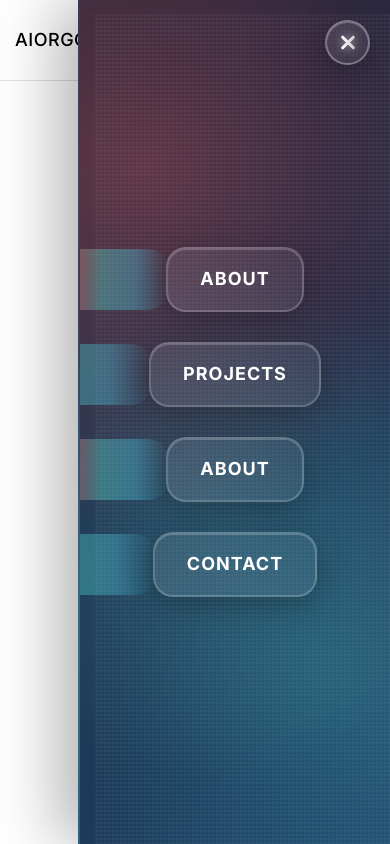
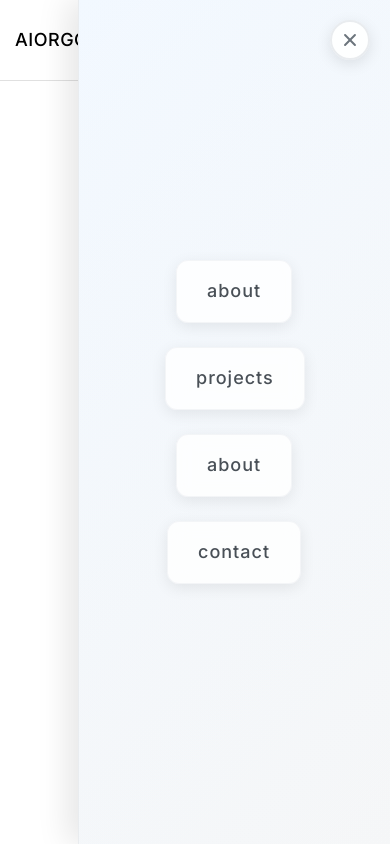
Before and after one commit to Semih-AIORGO/AIORGO-website, a plain HTML site: page index.html in a window 390 px wide. Both pictures are taken after a click on the button "Toggle navigation menu". Drawn offline with Linux system fonts and the light colour scheme.

Commit message:
Create elegant envelope-style hamburger menu with smooth animations and clean modern design

```diff
--- a/style.css
+++ b/style.css
@@ -57,24 +57,18 @@ body {
     right: 0;
     width: 50vw;
     height: 100vh;
-    background:
-        radial-gradient(circle at 20% 20%, rgba(255, 107, 107, 0.3) 0%, transparent 50%),
-        radial-gradient(circle at 80% 80%, rgba(78, 205, 196, 0.3) 0%, transparent 50%),
-        radial-gradient(circle at 40% 60%, rgba(69, 183, 209, 0.2) 0%, transparent 50%),
-        linear-gradient(135deg, #1a1a2e 0%, #16213e 50%, #0f3460 100%);
-    border-left: 2px solid rgba(255, 255, 255, 0.1);
+    background: linear-gradient(135deg, #ffffff 0%, #f8f9fa 100%);
+    border-left: 1px solid #e9ecef;
     flex-direction: column;
     justify-content: center;
     align-items: center;
     z-index: 9999;
-    transform: translateX(100%) rotateY(15deg);
+    transform: translateX(100%) scaleX(0.3);
+    transform-origin: right center;
     opacity: 0;
-    transition: all 0.8s cubic-bezier(0.68, -0.55, 0.265, 1.55);
+    transition: all 0.6s cubic-bezier(0.25, 0.46, 0.45, 0.94);
     overflow: hidden;
-    box-shadow:
-        -20px 0 60px rgba(0, 0, 0, 0.3),
-        inset 0 0 100px rgba(255, 255, 255, 0.05);
-    perspective: 1000px;
+    box-shadow: -10px 0 30px rgba(0, 0, 0, 0.1);
 }
 
 .nav-menu::before {
@@ -84,85 +78,57 @@ body {
     left: 0;
     width: 100%;
     height: 100%;
-    background:
-        linear-gradient(45deg, transparent 30%, rgba(255, 255, 255, 0.1) 50%, transparent 70%),
-        linear-gradient(-45deg, transparent 30%, rgba(255, 255, 255, 0.05) 50%, transparent 70%);
-    animation: shimmer 3s ease-in-out infinite;
-    pointer-events: none;
-}
-
-@keyframes shimmer {
-    0%, 100% { transform: translateX(-100%) translateY(-100%); }
-    50% { transform: translateX(100%) translateY(100%); }
-}
-
-.nav-menu::after {
-    content: '';
-    position: absolute;
-    top: 0;
-    left: 0;
-    width: 100%;
-    height: 100%;
-    background:
-        repeating-linear-gradient(
-            0deg,
-            transparent,
-            transparent 2px,
-            rgba(255, 255, 255, 0.03) 2px,
-            rgba(255, 255, 255, 0.03) 4px
-        ),
-        repeating-linear-gradient(
-            90deg,
-            transparent,
-            transparent 2px,
-            rgba(255, 255, 255, 0.03) 2px,
-            rgba(255, 255, 255, 0.03) 4px
-        );
-    animation: gridMove 4s linear infinite;
-    pointer-events: none;
-}
-
-@keyframes gridMove {
-    0% { transform: translate(0, 0); }
-    100% { transform: translate(20px, 20px); }
+    background: linear-gradient(135deg, rgba(0, 123, 255, 0.05) 0%, rgba(108, 117, 125, 0.02) 100%);
+    opacity: 0;
+    transition: opacity 0.4s ease 0.2s;
 }
 
 .nav-menu.active {
     display: flex;
-    transform: translateX(0) rotateY(0deg);
+    transform: translateX(0) scaleX(1);
+    opacity: 1;
+}
+
+.nav-menu.active::before {
     opacity: 1;
 }
 
 
 .nav-link {
     display: block;
-    padding: 25px 50px;
+    padding: 20px 40px;
     text-decoration: none;
-    color: #ffffff;
-    font-weight: 700;
-    font-size: 28px;
-    transition: all 0.6s cubic-bezier(0.68, -0.55, 0.265, 1.55);
-    text-transform: uppercase;
-    letter-spacing: 3px;
+    color: #495057;
+    font-weight: 500;
+    font-size: 24px;
+    transition: all 0.4s cubic-bezier(0.25, 0.46, 0.45, 0.94);
+    text-transform: lowercase;
+    letter-spacing: 1px;
     position: relative;
-    margin: 15px 0;
+    margin: 12px 0;
     text-align: center;
-    border-radius: 20px;
-    background: linear-gradient(45deg, rgba(255, 255, 255, 0.1), rgba(255, 255, 255, 0.05));
-    backdrop-filter: blur(20px);
-    border: 2px solid rgba(255, 255, 255, 0.2);
-    box-shadow:
-        0 8px 32px rgba(0, 0, 0, 0.3),
-        inset 0 1px 0 rgba(255, 255, 255, 0.2);
-    transform: translateX(50px);
+    border-radius: 12px;
+    background: rgba(255, 255, 255, 0.8);
+    backdrop-filter: blur(10px);
+    border: 1px solid rgba(233, 236, 239, 0.5);
+    box-shadow: 0 4px 15px rgba(0, 0, 0, 0.08);
+    transform: translateX(30px) scale(0.9);
     opacity: 0;
-    animation: slideInFromRight 0.8s ease forwards;
-    animation-delay: calc(var(--i) * 0.1s);
+    animation: envelopeSlideIn 0.6s ease forwards;
+    animation-delay: calc(var(--i) * 0.08s);
 }
 
-@keyframes slideInFromRight {
-    to {
-        transform: translateX(0);
+@keyframes envelopeSlideIn {
+    0% {
+        transform: translateX(30px) scale(0.9);
+        opacity: 0;
+    }
+    50% {
+        transform: translateX(-5px) scale(1.02);
+        opacity: 0.8;
+    }
+    100% {
+        transform: translateX(0) scale(1);
         opacity: 1;
     }
 }
@@ -171,17 +137,13 @@ body {
     content: '';
     position: absolute;
     top: 0;
-    left: -100%;
+    left: 0;
     width: 100%;
     height: 100%;
-    background: linear-gradient(90deg,
-        transparent,
-        rgba(255, 107, 107, 0.4),
-        rgba(78, 205, 196, 0.4),
-        rgba(69, 183, 209, 0.4),
-        transparent);
-    border-radius: 20px;
-    transition: left 0.8s ease;
+    background: linear-gradient(135deg, #007bff, #6c757d);
+    border-radius: 12px;
+    opacity: 0;
+    transition: opacity 0.3s ease;
     z-index: -1;
 }
 
@@ -191,109 +153,84 @@ body {
     bottom: 0;
     left: 50%;
     width: 0;
-    height: 3px;
-    background: linear-gradient(90deg, #ff6b6b, #4ecdc4, #45b7d1);
-    background-size: 200% 100%;
-    transition: all 0.6s ease;
+    height: 2px;
+    background: linear-gradient(90deg, #007bff, #6c757d);
+    transition: all 0.4s ease;
     transform: translateX(-50%);
-    border-radius: 2px;
-    box-shadow: 0 0 20px rgba(255, 107, 107, 0.8);
-    animation: underlineGlow 2s ease-in-out infinite;
-}
-
-@keyframes underlineGlow {
-    0%, 100% { background-position: 0% 50%; }
-    50% { background-position: 100% 50%; }
+    border-radius: 1px;
 }
 
 .nav-link:hover::before {
-    left: 100%;
+    opacity: 1;
 }
 
 .nav-link:hover::after {
-    width: 80%;
-    box-shadow: 0 0 30px rgba(78, 205, 196, 1);
+    width: 60%;
 }
 
 .nav-link:hover {
     color: #ffffff;
-    transform: translateY(-8px) scale(1.05);
-    box-shadow:
-        0 20px 60px rgba(0, 0, 0, 0.4),
-        inset 0 1px 0 rgba(255, 255, 255, 0.3);
-    animation: hoverPulse 0.6s ease-in-out;
-}
-
-@keyframes hoverPulse {
-    0% {
-        transform: translateY(0) scale(1);
-        box-shadow: 0 8px 32px rgba(0, 0, 0, 0.3);
-    }
-    50% {
-        transform: translateY(-12px) scale(1.1);
-        box-shadow: 0 25px 80px rgba(0, 0, 0, 0.5);
-    }
-    100% {
-        transform: translateY(-8px) scale(1.05);
-        box-shadow: 0 20px 60px rgba(0, 0, 0, 0.4);
-    }
+    transform: translateY(-3px);
+    box-shadow: 0 8px 25px rgba(0, 123, 255, 0.2);
 }
 
 .menu-close-btn {
     position: absolute;
     top: 30px;
     right: 30px;
-    width: 60px;
-    height: 60px;
-    background: linear-gradient(135deg, rgba(255, 255, 255, 0.1), rgba(255, 255, 255, 0.05));
-    border: 2px solid rgba(255, 255, 255, 0.3);
+    width: 50px;
+    height: 50px;
+    background: rgba(255, 255, 255, 0.9);
+    border: 2px solid #e9ecef;
     border-radius: 50%;
     display: flex;
     align-items: center;
     justify-content: center;
     cursor: pointer;
-    transition: all 0.5s cubic-bezier(0.68, -0.55, 0.265, 1.55);
+    transition: all 0.3s cubic-bezier(0.25, 0.46, 0.45, 0.94);
     z-index: 10000;
-    box-shadow:
-        0 8px 32px rgba(0, 0, 0, 0.3),
-        inset 0 1px 0 rgba(255, 255, 255, 0.2);
-    backdrop-filter: blur(20px);
-    transform: scale(0);
-    animation: closeButtonAppear 0.8s ease forwards;
-    animation-delay: 0.5s;
+    box-shadow: 0 4px 15px rgba(0, 0, 0, 0.1);
+    transform: scale(0) rotate(-180deg);
+    animation: envelopeCloseAppear 0.5s ease forwards;
+    animation-delay: 0.3s;
 }
 
-@keyframes closeButtonAppear {
-    to {
-        transform: scale(1);
+@keyframes envelopeCloseAppear {
+    0% {
+        transform: scale(0) rotate(-180deg);
+        opacity: 0;
+    }
+    50% {
+        transform: scale(1.1) rotate(-90deg);
+        opacity: 0.8;
+    }
+    100% {
+        transform: scale(1) rotate(0deg);
+        opacity: 1;
     }
 }
 
 .menu-close-btn:hover {
-    background: linear-gradient(135deg, rgba(255, 107, 107, 0.3), rgba(78, 205, 196, 0.3));
-    border-color: rgba(255, 107, 107, 0.5);
-    transform: scale(1.1) rotate(180deg);
-    box-shadow:
-        0 15px 50px rgba(255, 107, 107, 0.4),
-        inset 0 1px 0 rgba(255, 255, 255, 0.3);
+    background: #dc3545;
+    border-color: #dc3545;
+    transform: scale(1.05) rotate(90deg);
+    box-shadow: 0 6px 20px rgba(220, 53, 69, 0.3);
 }
 
 .menu-close-btn::before,
 .menu-close-btn::after {
     content: '';
     position: absolute;
-    width: 24px;
-    height: 3px;
-    background: linear-gradient(90deg, #ffffff, #cccccc);
-    border-radius: 2px;
-    box-shadow: 0 0 10px rgba(255, 255, 255, 0.5);
+    width: 20px;
+    height: 2px;
+    background: #6c757d;
+    border-radius: 1px;
     transition: all 0.3s ease;
 }
 
 .menu-close-btn:hover::before,
 .menu-close-btn:hover::after {
-    background: linear-gradient(90deg, #ff6b6b, #4ecdc4);
-    box-shadow: 0 0 15px rgba(255, 107, 107, 0.8);
+    background: #ffffff;
 }
 
 .menu-close-btn::before {
@@ -387,21 +324,20 @@ body {
     }
 
     .nav-link {
-        font-size: 22px;
-        padding: 20px 40px;
-        letter-spacing: 2px;
+        font-size: 20px;
+        padding: 18px 35px;
     }
 
     .menu-close-btn {
         top: 25px;
         right: 25px;
-        width: 50px;
-        height: 50px;
+        width: 45px;
+        height: 45px;
     }
 
     .menu-close-btn::before,
     .menu-close-btn::after {
-        width: 20px;
+        width: 18px;
     }
 
     .hero-title {
@@ -416,20 +352,19 @@ body {
 
     .nav-link {
         font-size: 18px;
-        padding: 16px 32px;
-        letter-spacing: 1px;
+        padding: 16px 30px;
     }
 
     .menu-close-btn {
         top: 20px;
         right: 20px;
-        width: 45px;
-        height: 45px;
+        width: 40px;
+        height: 40px;
     }
 
     .menu-close-btn::before,
     .menu-close-btn::after {
-        width: 18px;
+        width: 16px;
     }
 
     .hero-title {
```
